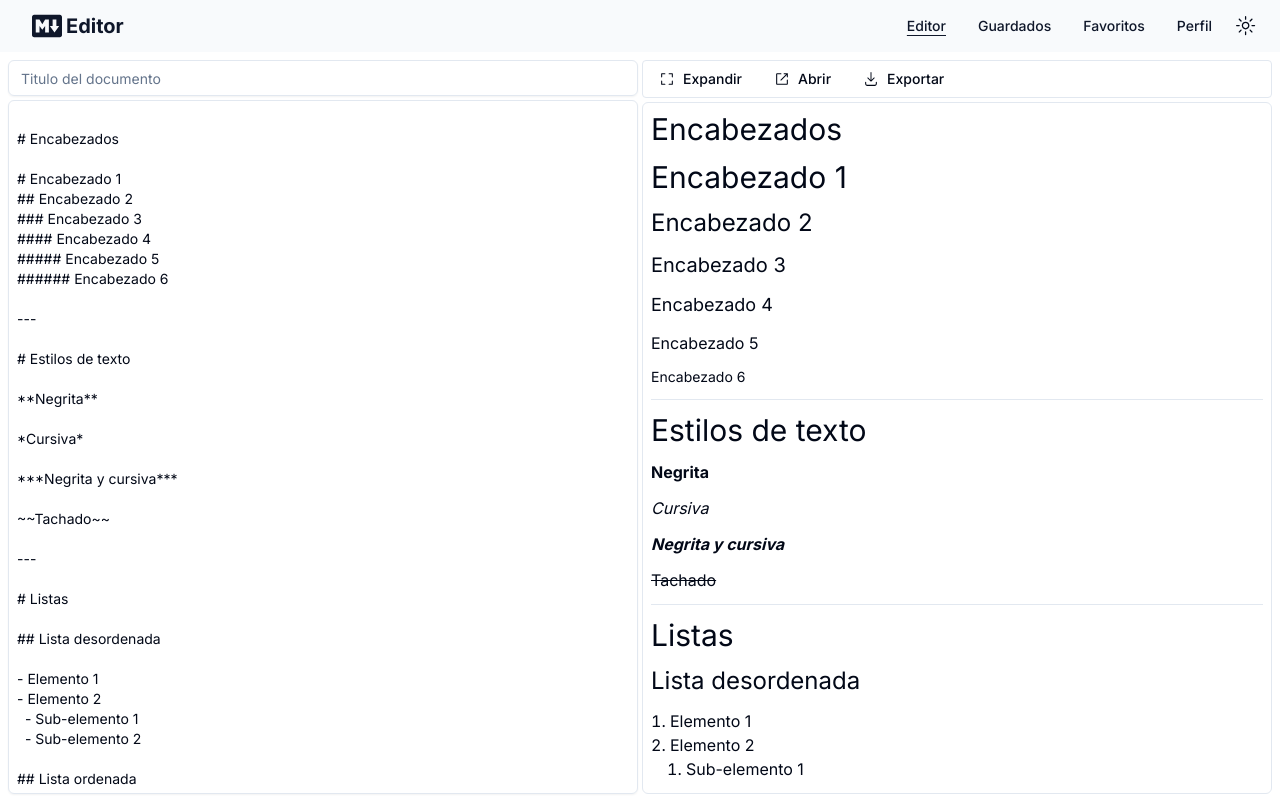
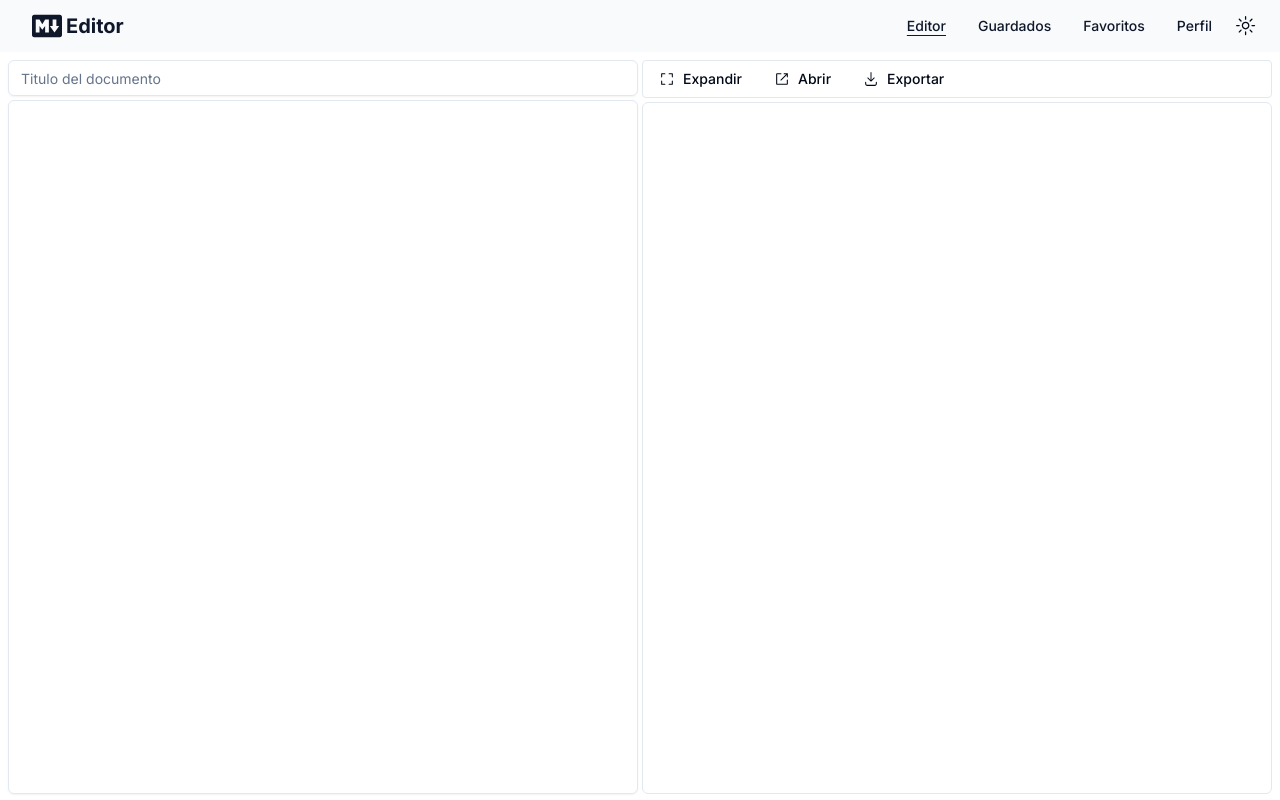
Before and after one commit to Brian-ChM/MarkdownEditor, a Next.js app: page / in a window 1280 px wide. Built offline with nearby package versions, Linux system fonts and the light colour scheme.

Commit message:
Refactor Zustand store for Markdown state management

```diff
--- a/src/store.ts
+++ b/src/store.ts
@@ -1,165 +1,41 @@
-import { create } from 'zustand'
+import { create } from "zustand";
+import { devtools, persist } from "zustand/middleware";
 
 interface TextState {
-  text: string
-  setText: (newText: string) => void
+  title: string;
+  content: string;
+  setTitle: (newTitle: string) => void;
+  setText: (newText: string) => void;
 }
 
-const initialText = `
-# Encabezados
+const getInitialState = () => {
+  try {
+    const storedState = JSON.parse(
+      localStorage.getItem("markdownStore") ?? "{}"
+    );
+    return {
+      title: storedState.title || "",
+      content: storedState.content || "# Markdown",
+    };
+  } catch {
+    return {
+      title: "",
+      content: "# Markdown",
+    };
+  }
+};
 
-# Encabezado 1
-## Encabezado 2
-### Encabezado 3
-#### Encabezado 4
-##### Encabezado 5
-###### Encabezado 6
+const useMarkdownStore = create<TextState>()(
+  devtools(
+    persist(
+      (set) => ({
+        ...getInitialState(),
+        setTitle: (newTitle) => set({ title: newTitle }),
+        setText: (newContent) => set({ content: newContent }),
+      }),
+      { name: "markdownStore" }
+    )
+  )
+);
 
----
-
-# Estilos de texto
-
-**Negrita**
-
-*Cursiva*
-
-***Negrita y cursiva***
-
-~~Tachado~~
-
----
-
-# Listas
-
-## Lista desordenada
-
-- Elemento 1
-- Elemento 2
-  - Sub-elemento 1
-  - Sub-elemento 2
-
-## Lista ordenada
-
-1. Elemento 1
-2. Elemento 2
-   1. Sub-elemento 1
-   2. Sub-elemento 2
-
----
-
-# Citas
-
-> Esta es una cita.
-
----
-
-# Enlaces
-
-[Enlace en línea](https://www.ejemplo.com)
-
-[Enlace con título](https://www.ejemplo.com "Título del enlace")
-
----
-
-# Imágenes
-
-![Texto alternativo](https://geekytheory.com/content/images/2014/03/markdown_inte-1024x630.png)
-
-![Texto alternativo con título](https://geekytheory.com/content/images/2014/03/markdown_inte-1024x630.png "Título de la imagen")
-
----
-
-# Código
-
-## En línea
-
-\`Código en línea\`
-
-## Bloque de código
-
-\`\`\`
-Código en un bloque
-\`\`\`
-
-## Bloque de código con lenguaje especificado
-
-\`\`\`javascript
-console.log('Hola, mundo');
-\`\`\`
-
----
-
-# Tablas
-
-| Encabezado 1 | Encabezado 2 |
-| ------------ | ------------ |
-| Celda 1      | Celda 2      |
-| Celda 3      | Celda 4      |
-
----
-
-# Tareas
-
-- [x] Tarea completada
-- [ ] Tarea incompleta
-
----
-
-# Separadores
-
----
-
----
-
-# HTML en Markdown
-
-<p>Esto es un párrafo en HTML.</p>
-
----
-
-# Anidar elementos
-
-- **Elemento en negrita**
-  - *Sub-elemento en cursiva*
-
-> **Cita en negrita**
->
-> - Lista dentro de una cita
-
----
-
-# Escapando caracteres
-
-\\*Este texto no será cursiva\\*
-
-\\# Este texto no será un encabezado
-
----
-
-# Formato de texto adicional
-
-Superíndice: $19^{\\text{th}}$
-
-Subíndice: $H_2O$
-
----
-
-# Matemáticas
-
-$$
-E = mc^2
-$$
-
-$$
-(sum_{i=1}^{n} i^2)
-$$
-
----
-`;
-
-const useTextStore = create<TextState>()((set) => ({
-  text: initialText,
-  setText: (newText) => set((state) => ({ text: newText })),
-}));
-
-export default useTextStore
+export default useMarkdownStore;
```
